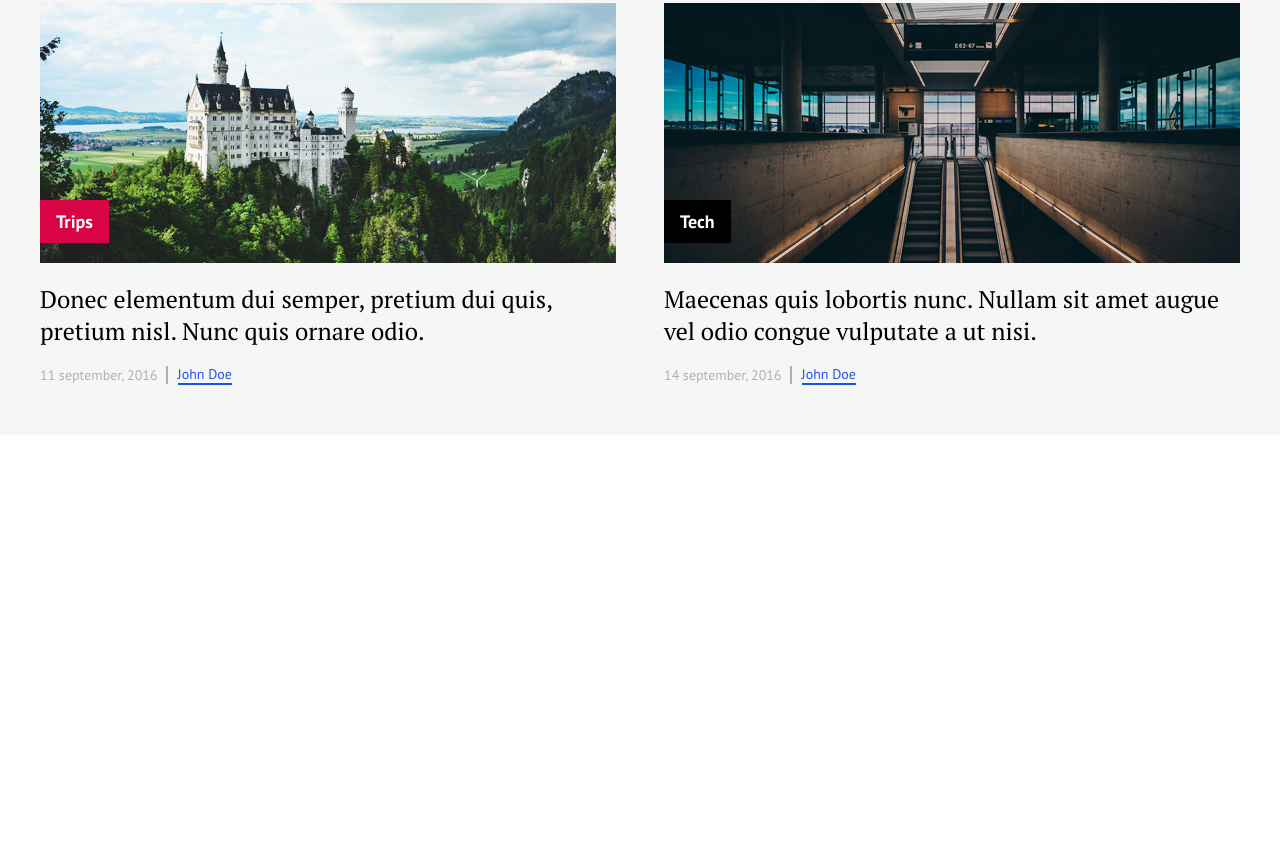
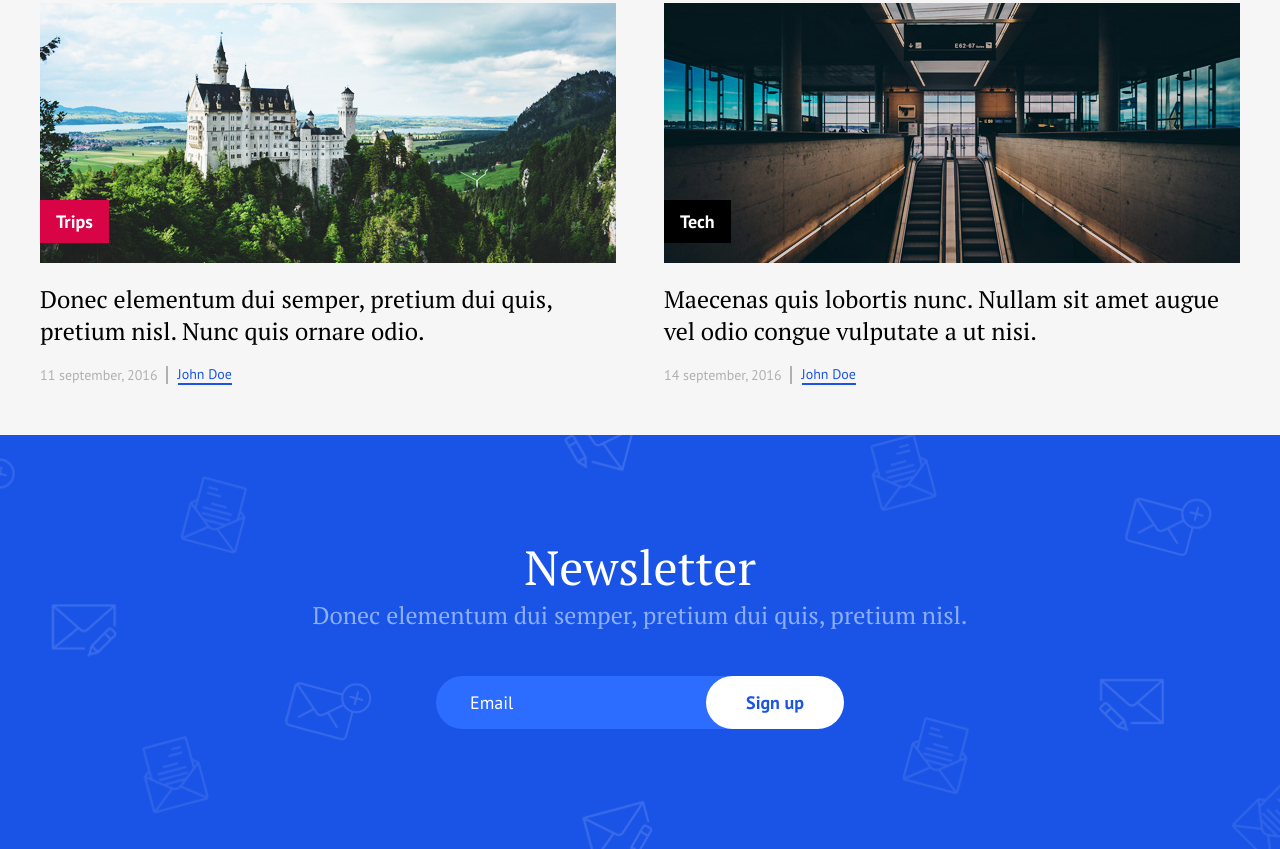
Before and after one commit to alexichkuznetsov/blog-template, a website: page index.html in a window 1280 px wide. Shown: the part 2641-3490 px from the top of the page. Before the commit the page ends 3076 px from the top, so only its background shows below. Drawn offline with Linux system fonts and the light colour scheme.

Commit message:
Form section done

```diff
--- a/index.html
+++ b/index.html
@@ -366,6 +366,17 @@
                     </div>
                 </div>
             </section>
+
+            <!-- Section - newsletter form -->
+            <section class="section-form">
+                <h2 class="section-form__title">Newsletter</h2>
+                <p class="section-form__text">Donec elementum dui semper, pretium dui quis, pretium nisl.</p>
+
+                <form class="newsletter-form">
+                    <input type="text" placeholder="Email" class="newsletter-form__input">
+                    <input type="submit" value="Sign up" class="newsletter-form__btn">
+                </form>
+            </section>
         </main>
 
         <script src="js/app.js"></script>
--- a/scss/_variables.scss
+++ b/scss/_variables.scss
@@ -5,6 +5,7 @@ $color-green: #58b600;
 $color-purple: #8200b2;
 
 $color-blue-light: #8baeff;
+$color-blue-light-2: #2c6cff;
 
 // Grey colors
 $color-grey-1: #f6f6f6;
--- a/scss/main.scss
+++ b/scss/main.scss
@@ -493,3 +493,85 @@
     padding-top: 5rem;
     padding-bottom: 8rem;
 }
+
+// Section - newsletter form
+.section-form {
+    padding-top: 10rem;
+    padding-bottom: 12rem;
+
+    background: url('../img/form-section-bg.png') no-repeat center / cover;
+
+    font-family: 'PT Serif', serif;
+    text-align: center;
+
+    &__title {
+        color: #fff;
+        font-size: 4.8rem;
+        font-weight: 400;
+    }
+
+    &__text {
+        font-size: 2.4rem;
+        color: $color-blue-light;
+        margin-bottom: 4.5rem;
+    }
+}
+
+// Newsletter form
+.newsletter-form {
+    display: flex;
+    align-items: center;
+    justify-content: center;
+
+    & > * {
+        font-family: 'PT Sans', sans-serif;
+        font-size: 1.8rem;
+    }
+
+    &__input {
+        width: 34rem;
+        padding: 1.5rem 8rem 1.5rem 3.4rem;
+
+        border: none;
+        border-radius: 10rem;
+        background-color: $color-blue-light-2;
+        color: #fff;
+        transition: background-color .2s ease;
+
+        &::placeholder {
+            color: #fff;
+        }
+
+        &:focus {
+            outline: none;
+            background-color: lighten($color-blue-light-2, 5%);
+        }
+    }
+
+    &__btn {
+        align-self: stretch;
+
+        border: none;
+        border-radius: 10rem;
+        background-color: #fff;
+        padding: 1.2rem 4rem;
+
+        font-weight: 700;
+        color: $color-blue;
+        cursor: pointer;
+        transition: background-color .2s ease,
+                    transform .2s ease;
+        backface-visibility: hidden;
+
+        margin-left: -7rem;
+
+        &:hover {
+            background-color: darken(#fff, 7%);
+        }
+
+        &:active {
+            outline: none;
+            transform: scale(0.95);
+        }
+    }
+}
```
Also changed, not shown: assets/css/main.css, assets/img/form-section-bg.png (added).
